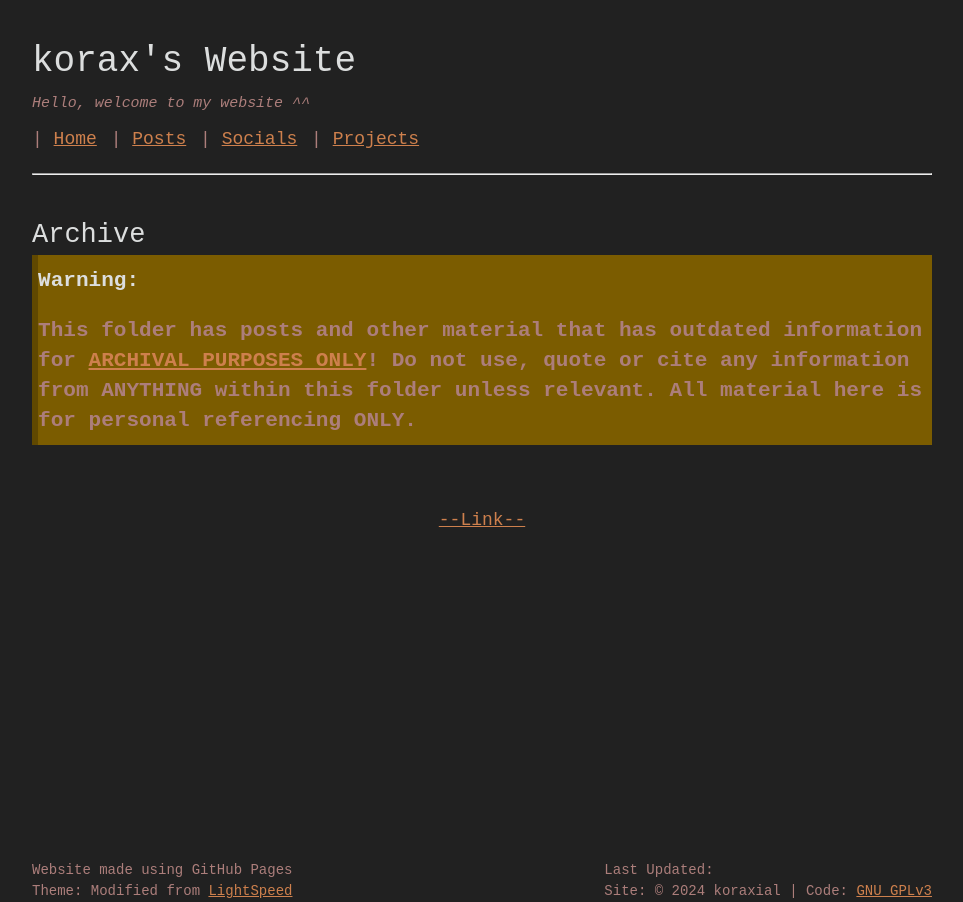
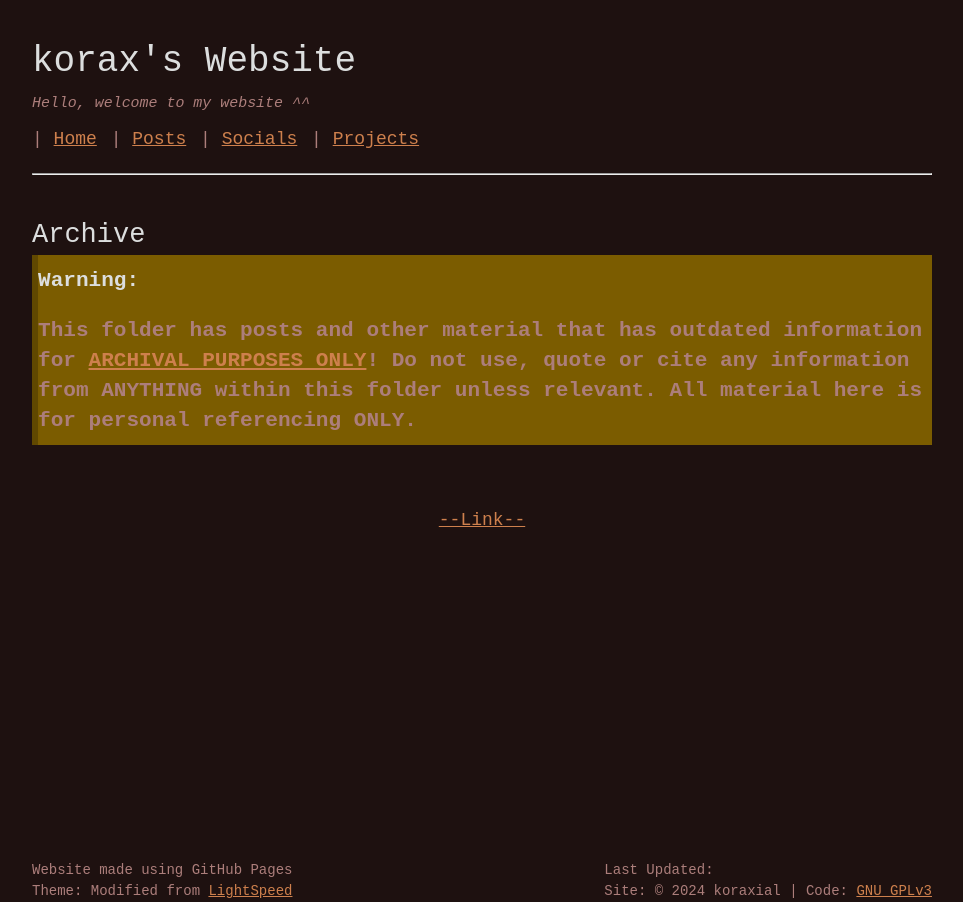
Before and after one commit to koraxial/koraxial.github.io, a Jekyll site: the page built from archive/index.html, in a window 1280 px wide. Shown: the whole page, without its empty margins (158-1121 px from the left). Built offline with Jekyll 4.4.1, drawn with Linux system fonts in a browser that asks for light colours.

Commit message:
Update page.scss

```diff
--- a/_sass/page.scss
+++ b/_sass/page.scss
@@ -64,7 +64,7 @@ header h1, h5 {
 
 body {
   color: #ac7e7b;
-  background-color: #212121;
+  background-color: #1e1110;
 }
 
 h1,
```
